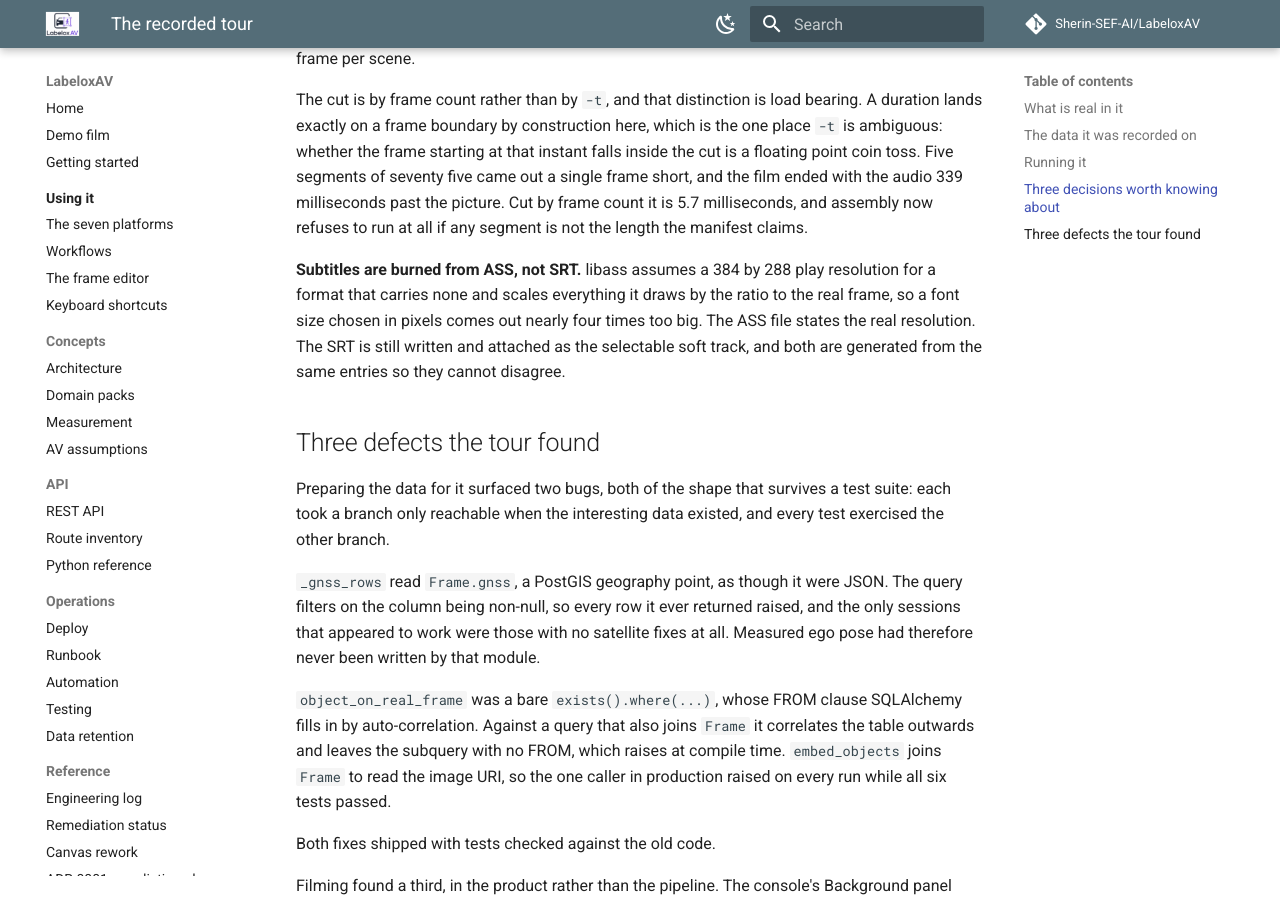
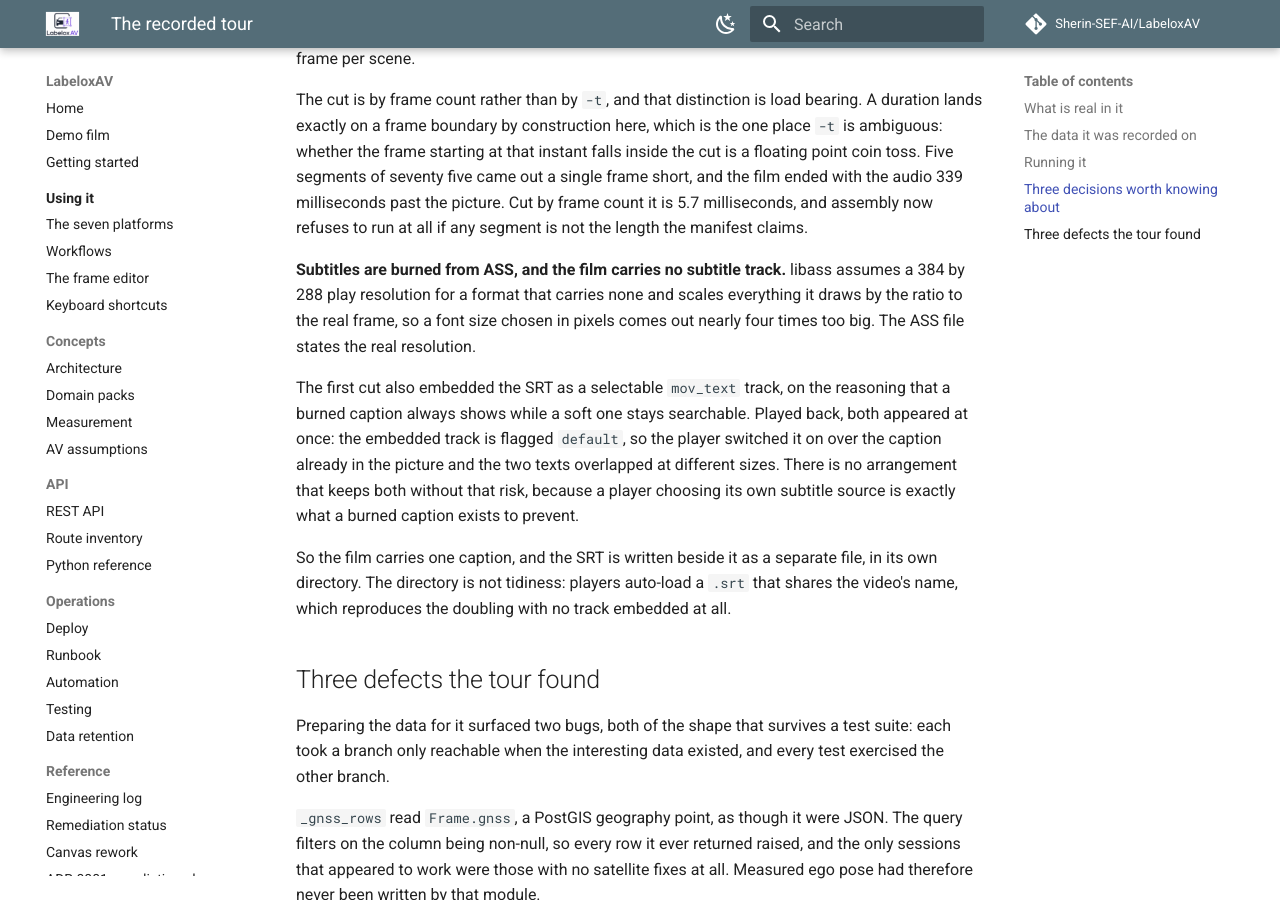
Before and after one commit to Sherin-SEF-AI/LabeloxAV, an MkDocs documentation site: the page built from docs/DEMO_TOUR.md, in a window 1280 px wide and 900 px high, scrolled down 2637 px. Built offline with MkDocs 1.6.1 and Material for MkDocs 9.7.7, drawn with Linux system fonts in a browser that asks for light colours; comment, search, counter and statistics services are not loaded.

Commit message:
One caption, because the player was drawing two
Reported from playback: the burned caption and a second, smaller one on top of it, overlapping at
different sizes. Two sources were active at once, and both were on by default.

The film embedded the SRT as a `mov_text` track, and ffmpeg flags the first subtitle stream `default`,
so the player switched it on over the caption already in the picture. The SRT also sat beside the video
sharing its basename, which players auto-load for the same reason.

The reasoning for shipping both was that a burned caption always shows while a soft one stays
searchable. That holds right up until the player decides for itself which source to enable, which is the
exact thing a burned caption exists to prevent. There is no arrangement that keeps both without the
risk, so the film now carries one caption and no subtitle stream, and the SRT moved to its own
directory where nothing auto-loads it.

The shipped file was remuxed with `-c copy`, so the picture was not re-encoded: 48 MB, 12 chapters and
the duration unchanged. `mux` no longer takes an SRT at all, and the driver writes the transcript to
`transcript/`. Checked end to end through the real mux on two scenes: zero subtitle streams, chapters
intact, caption still burned in.

Co-Authored-By: Claude Opus 5 (1M context) <noreply@anthropic.com>

```diff
--- a/docs/DEMO_TOUR.md
+++ b/docs/DEMO_TOUR.md
@@ -100,11 +100,20 @@ seventy five came out a single frame short, and the film ended with the audio 33
 picture. Cut by frame count it is 5.7 milliseconds, and assembly now refuses to run at all if any
 segment is not the length the manifest claims.
 
-**Subtitles are burned from ASS, not SRT.** libass assumes a 384 by 288 play resolution for a format
-that carries none and scales everything it draws by the ratio to the real frame, so a font size chosen
-in pixels comes out nearly four times too big. The ASS file states the real resolution. The SRT is
-still written and attached as the selectable soft track, and both are generated from the same entries
-so they cannot disagree.
+**Subtitles are burned from ASS, and the film carries no subtitle track.** libass assumes a 384 by 288
+play resolution for a format that carries none and scales everything it draws by the ratio to the real
+frame, so a font size chosen in pixels comes out nearly four times too big. The ASS file states the real
+resolution.
+
+The first cut also embedded the SRT as a selectable `mov_text` track, on the reasoning that a burned
+caption always shows while a soft one stays searchable. Played back, both appeared at once: the embedded
+track is flagged `default`, so the player switched it on over the caption already in the picture and the
+two texts overlapped at different sizes. There is no arrangement that keeps both without that risk,
+because a player choosing its own subtitle source is exactly what a burned caption exists to prevent.
+
+So the film carries one caption, and the SRT is written beside it as a separate file, in its own
+directory. The directory is not tidiness: players auto-load a `.srt` that shares the video's name, which
+reproduces the doubling with no track embedded at all.
 
 ## Three defects the tour found
 
```
Also changed, not shown: docs/demo.md (+7 -3 lines), 4 other files.
